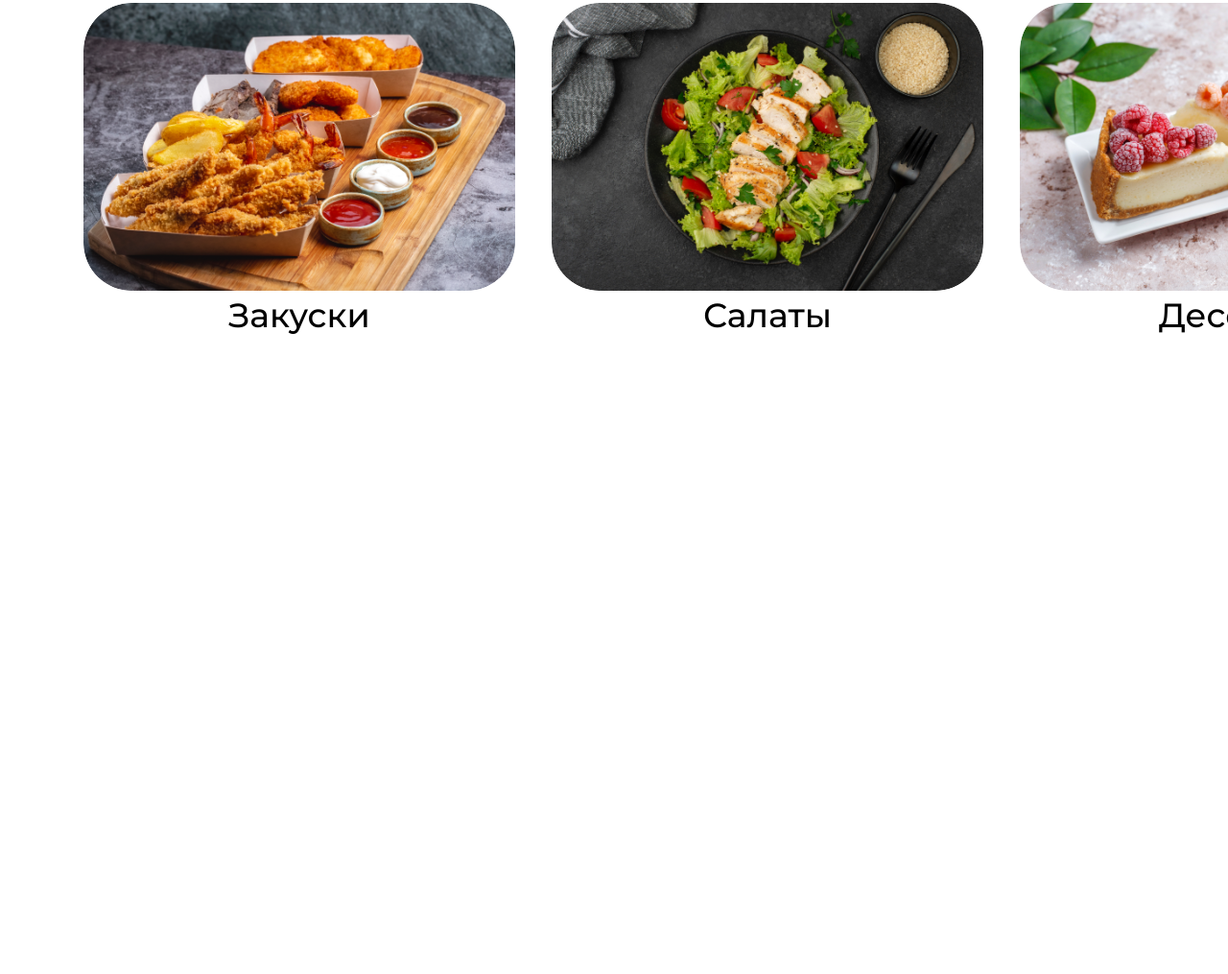
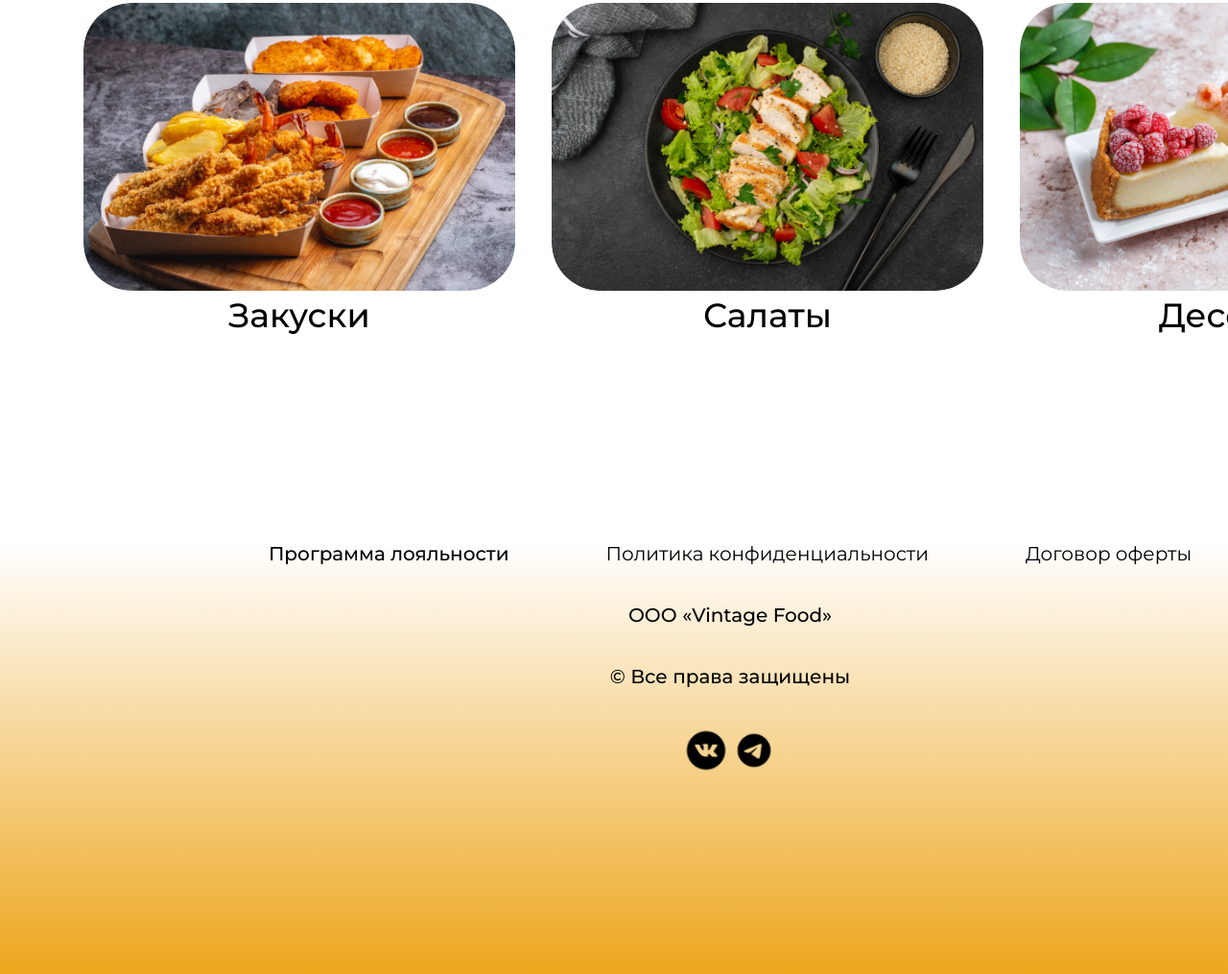
Before and after one commit to morozoffivan/burger-project, a plain HTML site: page index.html in a window 1280 px wide. Shown: the part 1394-2409 px from the top of the page at 96% size. Before the commit the page ends 1802 px from the top, so only its background shows below. Drawn offline with Linux system fonts and the light colour scheme.

Commit message:
added footer section

```diff
--- a/index.html
+++ b/index.html
@@ -68,6 +68,30 @@
         </div>
 
     </section>
+
+    <section id="footer">
+        <div class="wrapper-footer">
+
+            <div class="flex-container-footer">
+
+                <div class="flex-item-footer flex-in-flex-container">
+                    <div class="flex-in-flex-item">Программа лояльности</div>
+                    <div class="flex-in-flex-item dif-weight-item-footer">Политика конфиденциальности</div>
+                    <div class="flex-in-flex-item dif-weight-item-footer">Договор оферты</div>
+                </div>
+
+                <div class="flex-item-footer">ООО «Vintage Food»</div>
+                <div class="flex-item-footer">© Все права защищены</div>
+
+                <div class="flex-item-footer flex-in-flex-container-contacts">
+                    <img src="./assets/footer/VK Circled.png" alt="Vk logo">
+                    <img src="./assets/footer/Telegram.png" alt="Telegram logo">
+                </div>
+
+            </div>
+
+        </div>
+    </section>
 </body>
 
 </html>
--- a/style/style.css
+++ b/style/style.css
@@ -123,5 +123,41 @@ nav {
 /* main style end */
 
 /* footer style start */
+#footer {
+    width: 1600px;
+    height: 450px;
+    background: linear-gradient(180.00deg, rgba(217, 217, 217, 0), rgb(237, 166, 29) 100%);
+    font-size: 20px;
+    font-weight: 500;
+}
 
+.wrapper-footer{
+    margin: 157px 357px 75px 279px;
+}
+
+.flex-container-footer {
+    display: flex;
+    flex-direction: column;
+    align-items: center;
+    gap: 40px;
+}
+
+.flex-in-flex-container {
+    display: flex;
+    justify-content: space-between;
+    gap: 101px;
+}
+
+.flex-in-flex-container-contacts {
+    display: flex;
+    justify-content: center;
+}
+
+.flex-in-flex-container-contacts>img {
+    width: 50px;
+}
+
+.dif-weight-item-footer{
+    font-weight: 400;
+}
 /* footer style end */
```
